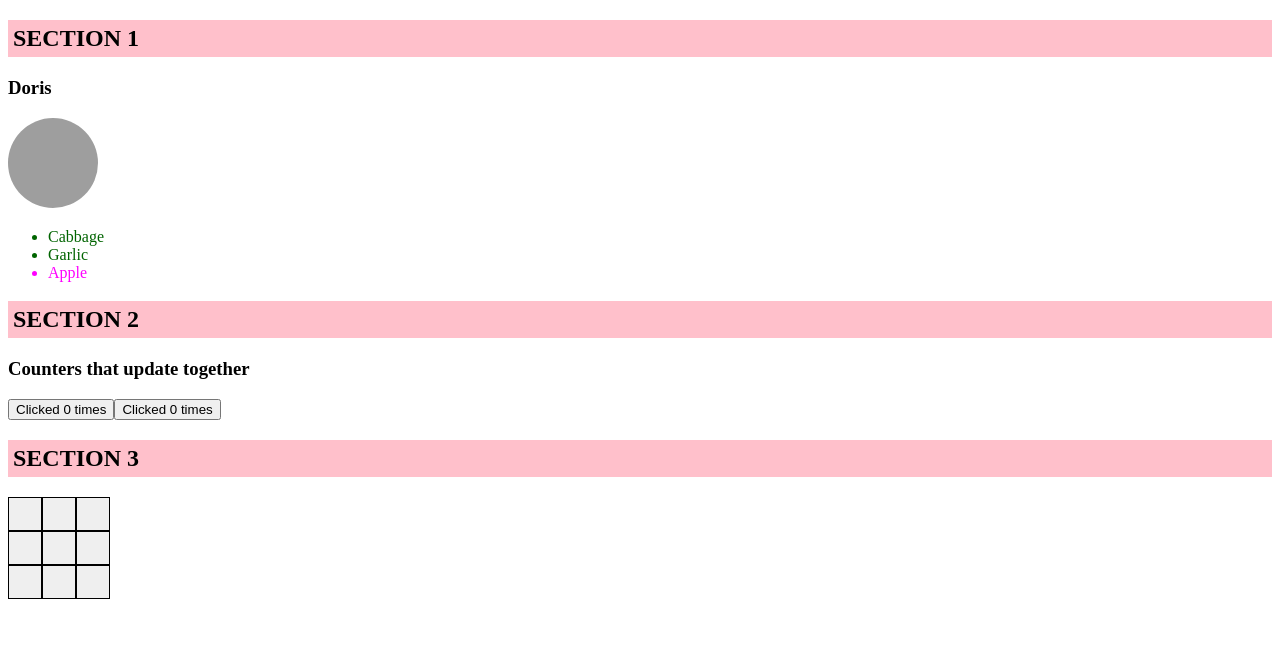
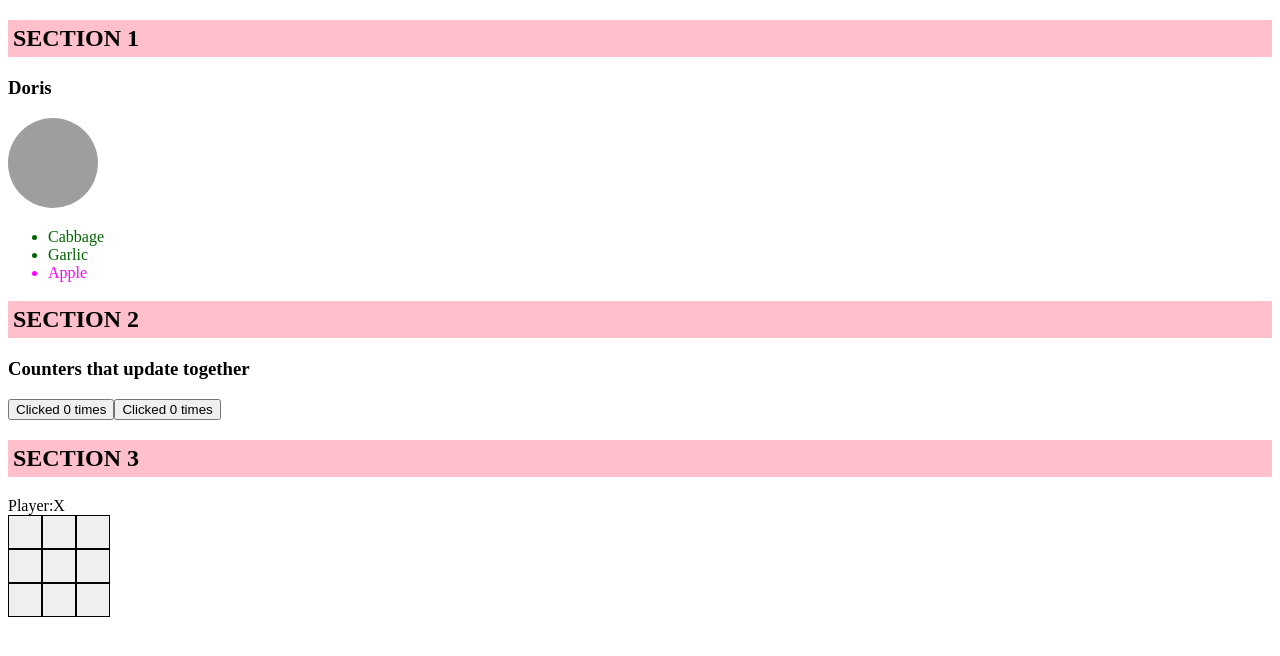
Before and after one commit to Yingyingcheng/ReactPractice, a React (Vite) app in the folder practice/react-practice/: page / in a window 1280 px wide. Shown: the top 656 px of the page. Built offline with nearby package versions, Linux system fonts and the light colour scheme; grey boxes are pictures that could not be loaded.

Commit message:
Basic TicTacToe

```diff
--- a/practice/react-practice/src/components/TicTacToe.jsx
+++ b/practice/react-practice/src/components/TicTacToe.jsx
@@ -1,39 +1,134 @@
 import "../App.css";
 import { useState } from "react";
 
-function Square() {
-  const [value, setValue] = useState(null);
-  const handleCliclk = () => {
-    setValue("X");
-  };
-
+// Square component receive the value prop from the TicTacToe component.
+function Square({ value, onSquareClick }) {
   return (
-    <>
-      <button className="square" onClick={handleCliclk}>
-        {value}
-      </button>
-    </>
+    <button className="square" onClick={onSquareClick}>
+      {value}
+    </button>
   );
 }
 
 export default function TicTacToe() {
+  const [squares, setSquares] = useState(Array(9).fill(null));
+  const [xIsNext, setXIsNext] = useState(true);
+  const handleClick = (i) => {
+    if (squares[i] || calculateWinner(squares)) {
+      return;
+    }
+    //.slice() to create a copy of the squares array
+    const nextSquares = squares.slice();
+    //check if the square is already filled with "X" or "O"
+
+    if (xIsNext) {
+      nextSquares[i] = "X";
+    } else {
+      nextSquares[i] = "O";
+    }
+
+    setSquares(nextSquares);
+    setXIsNext(!xIsNext); // omggggg!!!
+  };
+
+  const calculateWinner = (squares) => {
+    const lines = [
+      [0, 1, 2],
+      [3, 4, 5],
+      [6, 7, 8],
+      [0, 3, 6],
+      [1, 4, 7],
+      [2, 5, 8],
+      [0, 4, 8],
+      [2, 4, 6],
+    ];
+    for (let i = 0; i < lines.length; i++) {
+      const [a, b, c] = lines[i];
+      if (
+        squares[a] &&
+        squares[a] === squares[b] &&
+        squares[a] === squares[c]
+      ) {
+        return squares[a];
+      }
+    }
+    return null; // why ????
+  };
+
+  const winner = calculateWinner(squares);
+  let status;
+  if (winner) {
+    status = "Winner:" + winner;
+  } else {
+    status = "Player:" + (xIsNext ? "X" : "O");
+  }
   return (
     <>
       <h2 style={{ backgroundColor: "pink", padding: "5px" }}>SECTION 3</h2>
+      <div className="status">{status}</div>
       <div className="board-row">
-        <Square />
-        <Square />
-        <Square />
+        {/* () => handleClick(i) is an arrow function */}
+        {/* When the square is clicked,
+        the code after the => arrow will run,
+        calling handleClick(i). */}
+        <Square
+          value={squares[0]}
+          onSquareClick={() => {
+            handleClick(0);
+          }}
+        />
+        <Square
+          value={squares[1]}
+          onSquareClick={() => {
+            handleClick(1);
+          }}
+        />
+        <Square
+          value={squares[2]}
+          onSquareClick={() => {
+            handleClick(2);
+          }}
+        />
       </div>
       <div className="board-row">
-        <Square />
-        <Square />
-        <Square />
+        <Square
+          value={squares[3]}
+          onSquareClick={() => {
+            handleClick(3);
+          }}
+        />
+        <Square
+          value={squares[4]}
+          onSquareClick={() => {
+            handleClick(4);
+          }}
+        />
+        <Square
+          value={squares[5]}
+          onSquareClick={() => {
+            handleClick(5);
+          }}
+        />
       </div>
       <div className="board-row">
-        <Square />
-        <Square />
-        <Square />
+        <Square
+          value={squares[6]}
+          onSquareClick={() => {
+            handleClick(6);
+          }}
+        />
+        <Square
+          value={squares[7]}
+          onSquareClick={() => {
+            handleClick(7);
+          }}
+        />
+        <Square
+          value={squares[8]}
+          onSquareClick={() => {
+            handleClick(8);
+          }}
+        />
       </div>
     </>
   );
```
